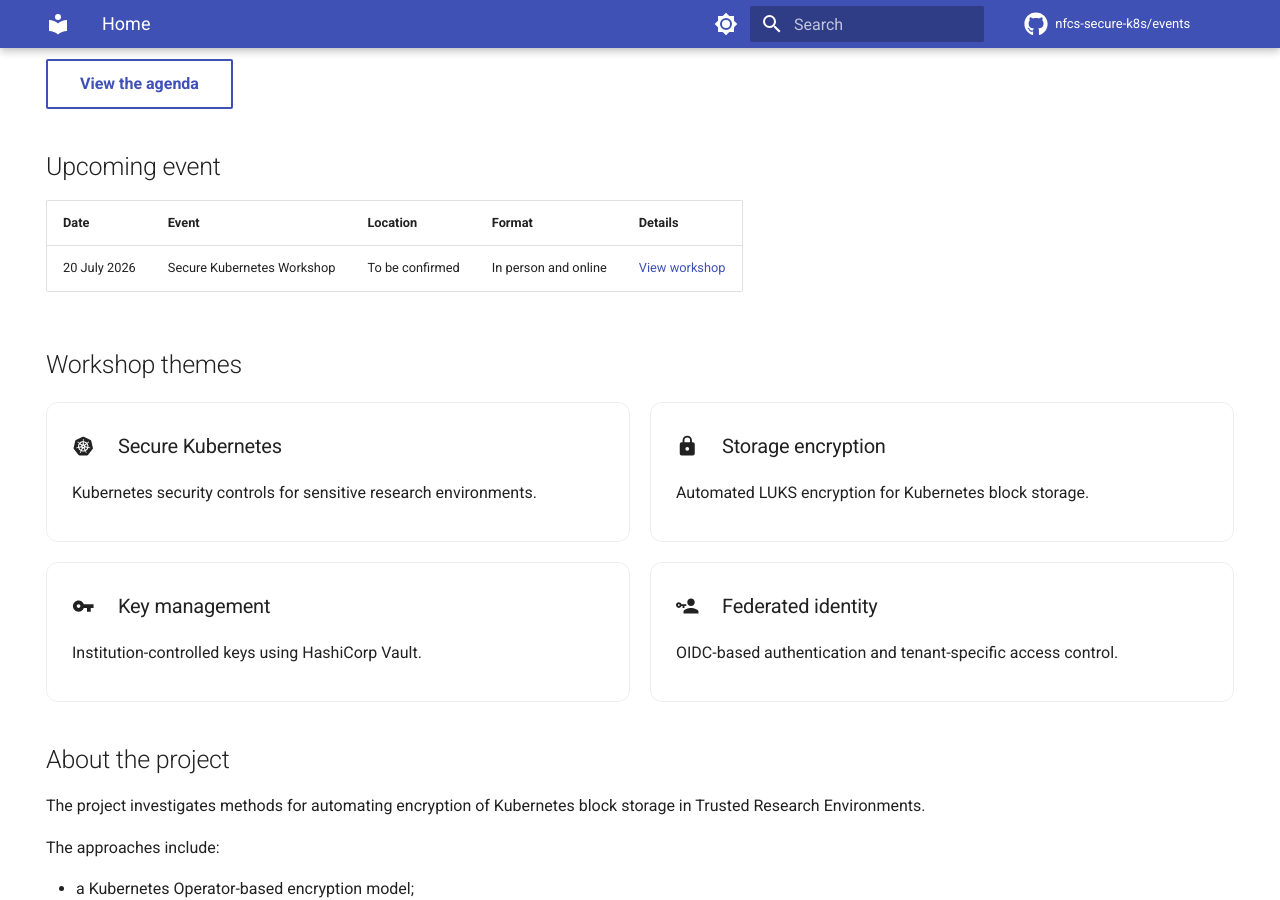
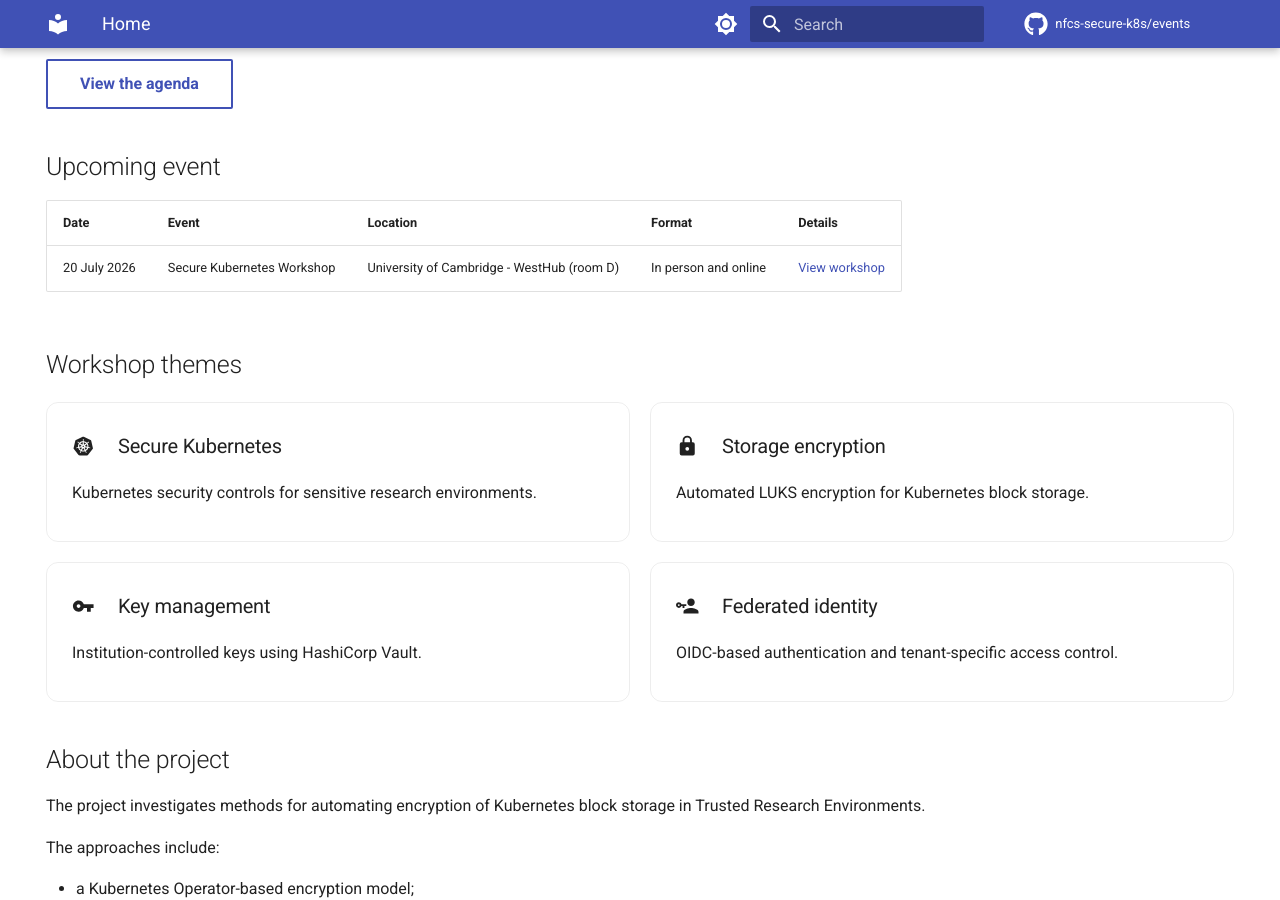
Before and after one commit to nfcs-secure-k8s/events, an MkDocs documentation site: the page built from docs/index.md, in a window 1280 px wide and 900 px high, scrolled down 343 px. Built offline with MkDocs 1.6.1 and Material for MkDocs 9.7.7, drawn with Linux system fonts in a browser that asks for light colours; comment, search, counter and statistics services are not loaded.

Commit message:
Update with event venue

```diff
--- a/docs/index.md
+++ b/docs/index.md
@@ -18,9 +18,9 @@ LUKS encryption, federated identity and trusted research environments.
 
 ## Upcoming event
 
-| Date         | Event                      | Location        | Format               | Details                                                  |
-| ------------ | -------------------------- | --------------- | -------------------- | -------------------------------------------------------- |
-| 20 July 2026 | Secure Kubernetes Workshop | To be confirmed | In person and online | [View workshop](workshops/secure-kubernetes-workshop.md) |
+| Date         | Event                      | Location                                   | Format               | Details                                                  |
+| ------------ | -------------------------- | ------------------------------------------ | -------------------- | -------------------------------------------------------- |
+| 20 July 2026 | Secure Kubernetes Workshop | University of Cambridge - WestHub (room D) | In person and online | [View workshop](workshops/secure-kubernetes-workshop.md) |
 
 <!-- <h2>Workshop themes</h2>
 
```
